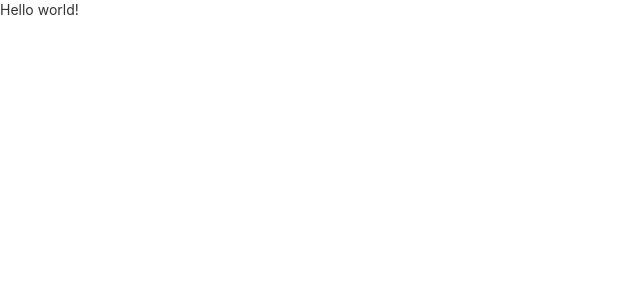
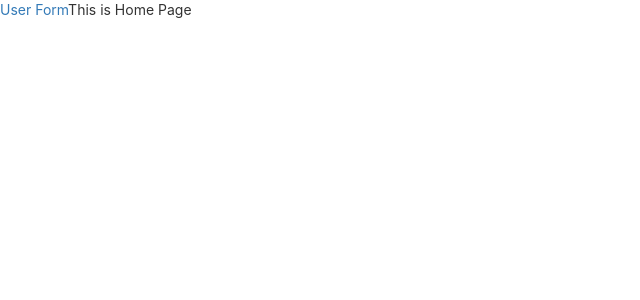
Before and after one commit to RMSI-training/react-basics, a React (Create React App) app: page / in a window 1280 px wide. Shown: the top 300 px of the page, without its empty margins (0-640 px from the left). Built offline with nearby package versions, Linux system fonts and the light colour scheme.

Commit message:
added Link for routing

```diff
--- a/db.json
+++ b/db.json
@@ -10,21 +10,7 @@
       "lastname": "Carter",
       "gender": "Male",
       "location": "Brisbane",
-      "id": 1
-    },
-    {
-      "firstname": "John carteweefkdkmvmmskdkdkdkdkdkdkk",
-      "lastname": "Carter",
-      "gender": "Male",
-      "location": "Brisbane",
-      "id": 2
-    },
-    {
-      "firstname": "John carteweefkdkmvmmskdkdkdkdkdkdkk",
-      "lastname": "Carter",
-      "gender": "Male",
-      "location": "Brisbane",
-      "id": 3
+      "id": 4
     }
   ]
 }
--- a/src/App.js
+++ b/src/App.js
@@ -1,12 +1,12 @@
+import { Link } from 'react-router-dom';
 import './App.css';
 import Userform from './Userform';
 
 function App() {//controller
   return (
     <div>
-      <Userform />
-      <p></p>
-
+      <Link to='/userform'>User Form</Link>
+      This is Home Page
     </div>
 
   )
--- a/src/index.js
+++ b/src/index.js
@@ -4,9 +4,11 @@ import './index.css';
 import App from './App';
 import reportWebVitals from './reportWebVitals';
 import { createBrowserRouter, RouterProvider } from 'react-router-dom';
+import Userform from './Userform';
 const router = createBrowserRouter([
-  {    path: "/", element: <div>Hello world!</div>  },
-  {    path: "/userform", element: <App/>  },
+  {    path: "/", element: <App/>  },
+  {    path: "/userform", element: <Userform/>  },
+
 
 ]);
 const root = ReactDOM.createRoot(document.getElementById('root'));// React element
```
Also changed, not shown: 1 other file (tests, documents, lock files or other folders).
